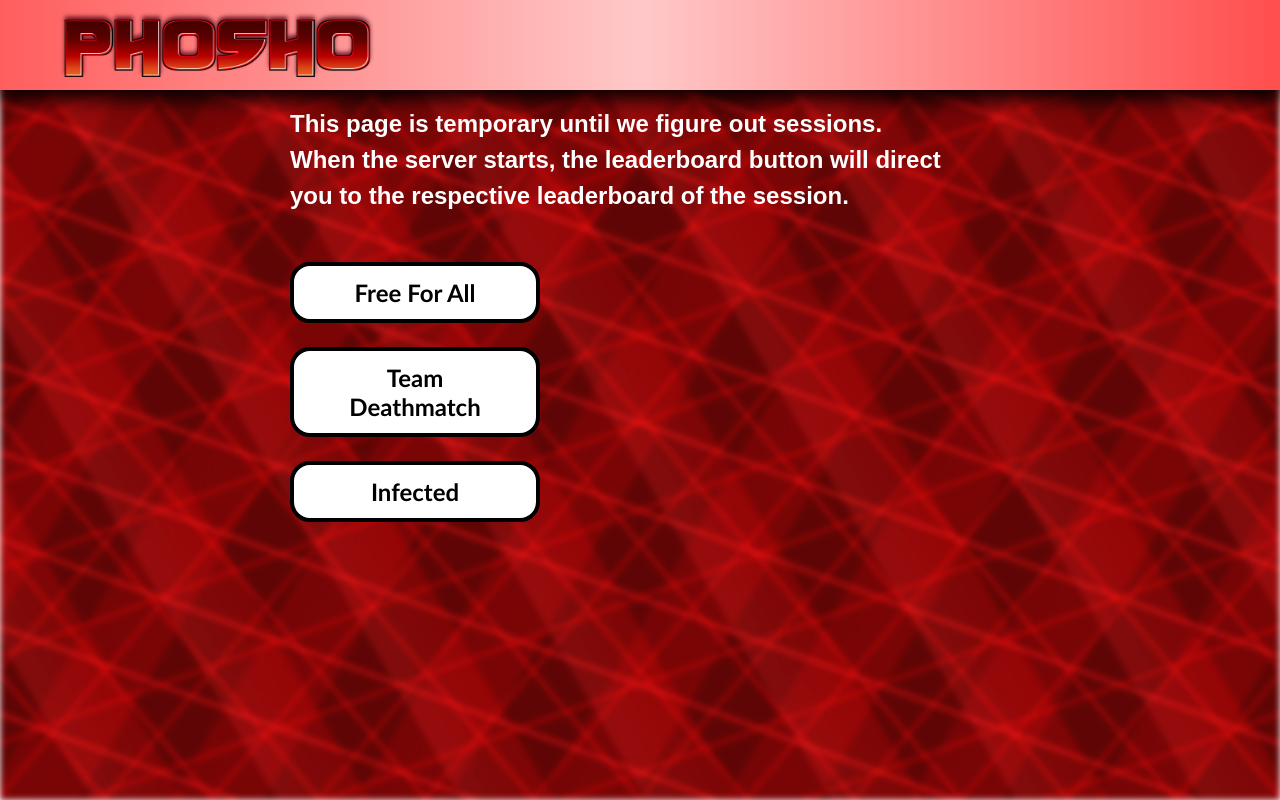
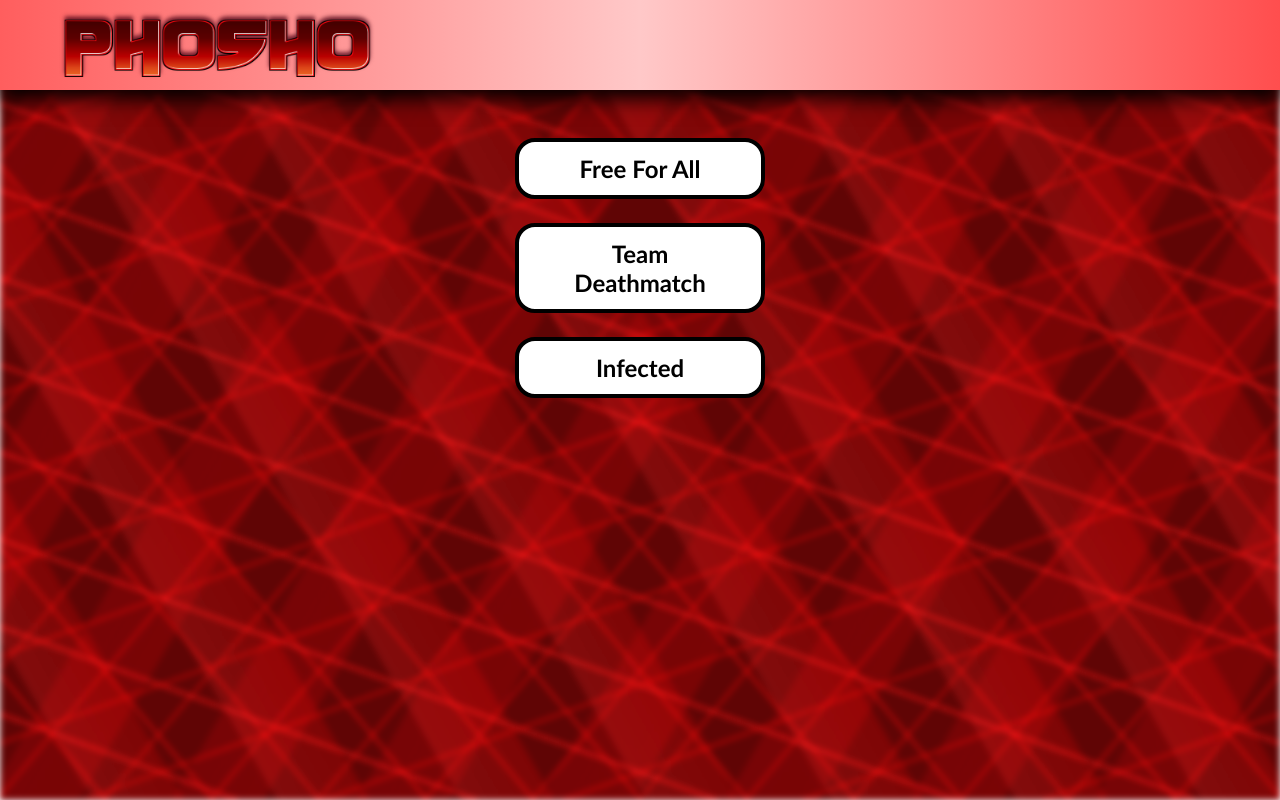
Before and after one commit to risasim/projectM5, a Vue app in the folder src/frontend/: page /leaderboard in a window 1280 px wide. Built offline with nearby package versions, Linux system fonts and the light colour scheme.

Commit message:
leaderboard buttons fixed

```diff
--- a/src/frontend/src/pages/Home.vue
+++ b/src/frontend/src/pages/Home.vue
@@ -71,18 +71,8 @@ export default {
       }
     },
     goToLeaderboard() {
-      // will be replaced with live socket logic, placeholder
-      const gameMode = this.selectedGameMode;
-      if (gameMode === 'FreeFall') {
-        this.$router.push('/leaderboard-ffa');
-      } else if (gameMode === 'Infected') {
-        this.$router.push('/leaderboard-inf');
-      } else if (gameMode === 'Team Deathmatch') {
-        this.$router.push('/leaderboard-tdm');
-      } else {
-        this.$router.push('/leaderboard');
-      }
-    }
+    this.$router.push('/leaderboard');
+  }
   }
 };
 </script>
--- a/src/frontend/src/pages/Leaderboard.vue
+++ b/src/frontend/src/pages/Leaderboard.vue
@@ -1,9 +1,7 @@
 <template>
   <div class="leaderboard-selection-page">
     <h1 class="info-text">
-      This page is temporary until we figure out sessions.<br />
-      When the server starts, the leaderboard button will direct you to the
-      respective leaderboard of the session.
+
     </h1>
 
     <div class="button-container">
```
